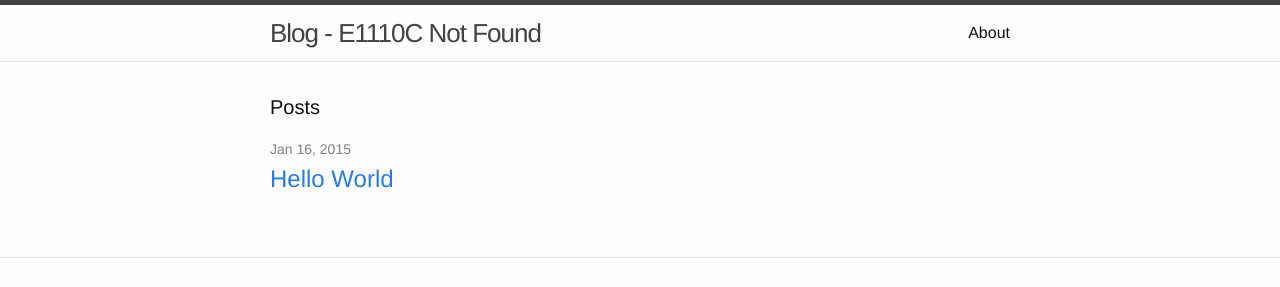
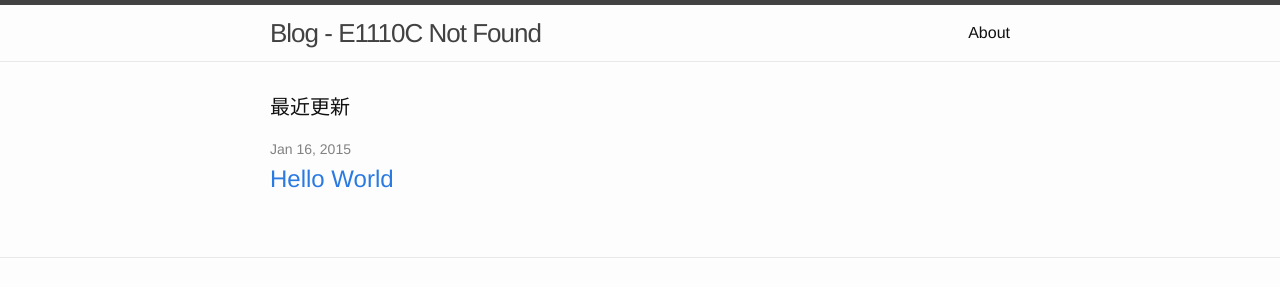
Before and after one commit to E1110CNotFound/E1110CNotFound.github.io, a Jekyll site: the page built from index.html, in a window 1280 px wide. Shown: the top 287 px of the page. Built offline with Jekyll 4.4.1, drawn with Linux system fonts in a browser that asks for light colours.

Commit message:
modify index.html

```diff
--- a/index.html
+++ b/index.html
@@ -4,7 +4,7 @@ layout: default
 
 <div class="home">
 
-  <h1 class="page-heading">Posts</h1>
+  <h1 class="page-heading">最近更新</h1>
 
   <ul class="post-list">
     {% for post in site.posts %}
```
